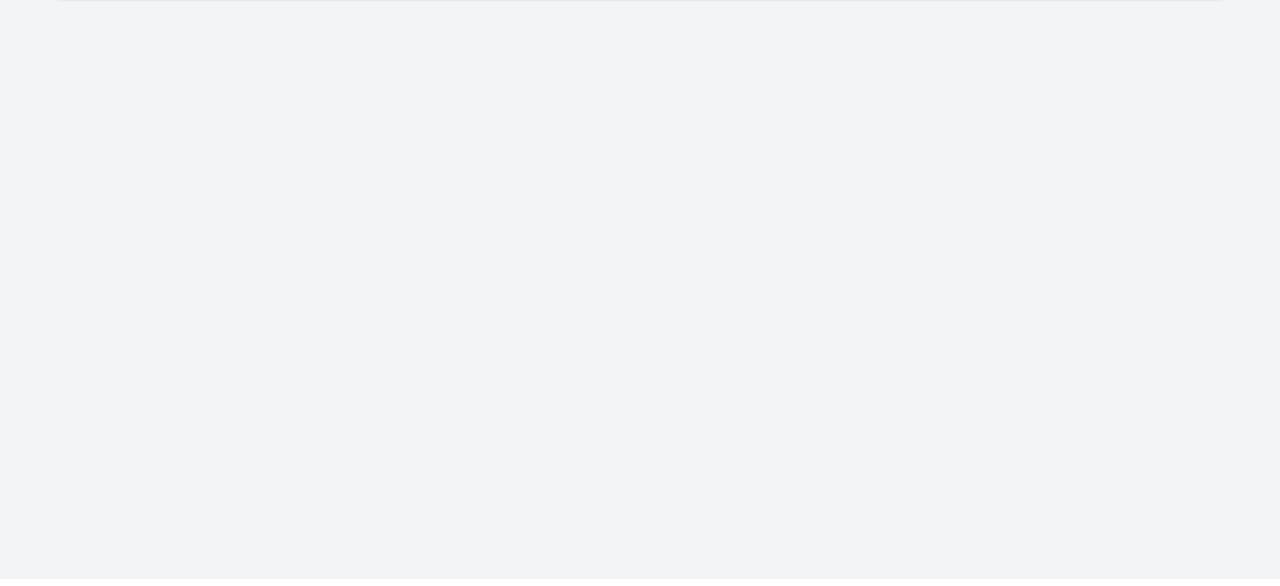
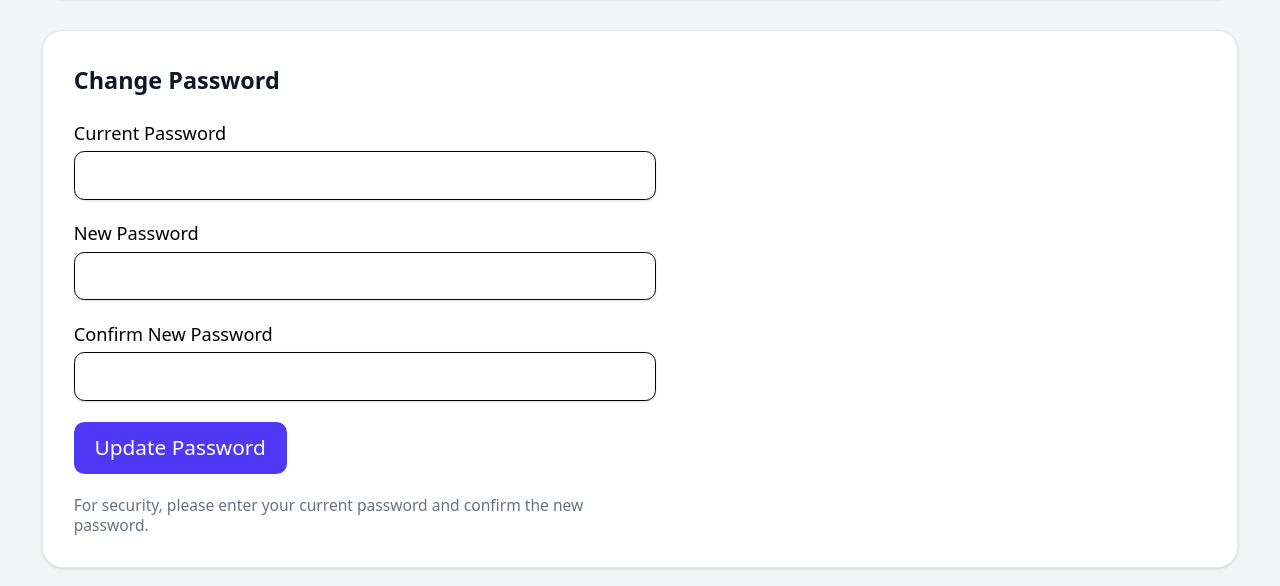
Before and after one commit to Gretwix/Disaster-Match2-Desarrollo, a React (Vite) app: page /Profile in a window 1280 px wide. Shown: the part 294-880 px from the top of the page. Built offline with nearby package versions, Linux system fonts and the light colour scheme; no server answers.

Commit message:
loginRegister

```diff
--- a/src/components/ui/Navigation.tsx
+++ b/src/components/ui/Navigation.tsx
@@ -47,9 +47,14 @@ export default function Navigation() {
         </Link>
       </div>
 
-      {/* Derecha: Links + Logout */}
-      <div className="flex items-center gap-6">
-        {loggedUser && (
+      {/* Derecha: Auth-aware actions */}
+      <div className="flex items-center gap-3 md:gap-4">
+        {(() => {
+          const path = routerState.location.pathname.toLowerCase();
+          const isLanding = path === "/" || path === "/landingpage";
+
+          if (loggedUser) {
+            return (
               <>
                 {loggedUser.role === "admin" && (
                   <Link
@@ -85,7 +90,27 @@ export default function Navigation() {
                   Logout
                 </button>
               </>
-        )}
+            );
+          }
+
+          // Not logged in
+          return isLanding ? (
+            <div className="flex items-center gap-3 md:gap-4">
+              <Link
+                to="/Login"
+                className="px-4 py-2 text-sm md:text-base border border-indigo-500 text-indigo-400 hover:text-white hover:bg-indigo-600 rounded-lg transition-colors duration-200"
+              >
+                Login
+              </Link>
+              <Link
+                to="/Register"
+                className="px-4 py-2 text-sm md:text-base bg-indigo-600 hover:bg-indigo-700 text-white font-medium rounded-lg transition-colors duration-200"
+              >
+                Register
+              </Link>
+            </div>
+          ) : null;
+        })()}
       </div>
     </nav>
   );
--- a/src/components/ui/pages/LandingPage.tsx
+++ b/src/components/ui/pages/LandingPage.tsx
@@ -1,10 +1,8 @@
 import { useNavigate } from "@tanstack/react-router";
-import { getLoggedUser } from "../../../utils/storage";
 import { FaFilter, FaDatabase, FaClock } from "react-icons/fa";
 import Footer from "../Footer";
 export default function LandingPage() {
   const navigate = useNavigate();
-  const user = getLoggedUser();
 
   return (
   <div className="min-h-screen grid grid-rows-[1fr_auto] bg-gray-50">
@@ -25,14 +23,6 @@ export default function LandingPage() {
     >
       Start now
     </button>
-    {!user && (
-      <button
-        onClick={() => navigate({ to: "/Register" })}
-        className="px-6 py-3 border border-indigo-600 text-indigo-600 font-semibold rounded-lg hover:bg-indigo-50 transition"
-      >
-        Register
-      </button>
-    )}
   </div>
 </section>
 
--- a/src/components/ui/pages/Profile.tsx
+++ b/src/components/ui/pages/Profile.tsx
@@ -15,6 +15,7 @@ type User = {
   phone: string;
   company: string;
   user_password?: string;
+  user_address?: string;
 };
 
 const API_URL = "https://localhost:7044/Users";
@@ -57,7 +58,13 @@ const Profile = () => {
   const [user, setUser] = useState<User | null>();
   const [loading, setLoading] = useState(true);
   const [isEditing, setIsEditing] = useState(false);
+  // Change password box state
+  const [pwdCurrent, setPwdCurrent] = useState("");
+  const [pwdNew, setPwdNew] = useState("");
+  const [pwdConfirm, setPwdConfirm] = useState("");
+  const [pwdLoading, setPwdLoading] = useState(false);
   const [formData, setFormData] = useState<User | null>();
+  const [userPasswordRaw, setUserPasswordRaw] = useState<string | undefined>(undefined);
   const loggedUser = getLoggedUser();
   const phoneInputRef = useRef<HTMLInputElement | null>(null);
 
@@ -73,8 +80,10 @@ const Profile = () => {
         email: data.email,
         phone: formatPhone(String(data.phone || "")),
         company: data.company,
-        user_password: data.user_password || "*******",
+        user_password: data.user_password ? "*******" : undefined,
+        user_address: data.user_address ?? "",
       };
+      setUserPasswordRaw(data.user_password);
       setUser(userData);
       setFormData(userData);
     } catch {
@@ -152,26 +161,26 @@ const Profile = () => {
     const cleanPhone = formData.phone.startsWith("+")
       ? "+" + formData.phone.slice(1).replace(/[\s-]/g, "")
       : formData.phone.replace(/[\s-]/g, "");
+    // Do not include password here; password changes are handled in a separate box
+    // Send minimal fields to reduce backend validation issues
     const payload = {
       ID: formData.ID,
       f_name: formData.f_name,
       l_name: formData.l_name,
       username: formData.username,
       email: formData.email,
-      user_password:
-        formData.user_password && formData.user_password !== "*******"
-          ? formData.user_password
-          : user?.user_password || "1234",
       phone: cleanPhone,
-      user_address: "",
       company: formData.company,
-      remember_token: "",
-      fechaRegistro: new Date().toISOString(),
+      user_address: formData.user_address ?? "",
     };
     try {
-      const res = await fetch(`${API_URL}/Update`, {
+      const token = localStorage.getItem("authToken");
+      let res = await fetch(`${API_URL}/Update`, {
         method: "POST",
-        headers: { "Content-Type": "application/json" },
+        headers: {
+          "Content-Type": "application/json",
+          ...(token ? { Authorization: `Bearer ${token}` } : {}),
+        },
         body: JSON.stringify(payload),
       });
       if (res.ok) {
@@ -179,10 +188,88 @@ const Profile = () => {
         setUser({ ...(formData as User) });
         setIsEditing(false);
       } else {
-        toast.error("Error updating profile");
+        // Attempt compatibility retry if backend still requires fields
+        let text = await res.text().catch(() => "");
+        let retried = false;
+        try {
+          const json = JSON.parse(text);
+          const errors = json?.errors || {};
+          if ((errors.user_password || errors.user_address) && !retried) {
+            retried = true;
+            const compatPayload = {
+              ...payload,
+              user_password: userPasswordRaw || "********",
+              user_address: (formData.user_address && formData.user_address.trim() !== "") ? formData.user_address : "N/A",
+            };
+            res = await fetch(`${API_URL}/Update`, {
+              method: "POST",
+              headers: {
+                "Content-Type": "application/json",
+                ...(token ? { Authorization: `Bearer ${token}` } : {}),
+              },
+              body: JSON.stringify(compatPayload),
+            });
+            if (res.ok) {
+              toast.success("Profile updated successfully");
+              setUser({ ...(formData as User) });
+              setIsEditing(false);
+              return;
+            }
+            text = await res.text().catch(() => text);
+          }
+        } catch {
+          // ignore JSON parse errors
+        }
+        console.error("Profile update failed", { status: res.status, payload, error: text });
+        toast.error(text || "Error updating profile");
       }
     } catch {
       toast.error("Error updating profile");
+    }
+  };
+
+  const handleChangePassword = async () => {
+    if (!user?.ID && !(getLoggedUser() as any)?.id) {
+      toast.error("You must be logged in to change password");
+      return;
+    }
+    if (!pwdCurrent || !pwdNew || !pwdConfirm) {
+      toast.error("Please fill in all password fields");
+      return;
+    }
+    if (pwdNew.length < 6) {
+      toast.error("New password must be at least 6 characters");
+      return;
+    }
+    if (pwdNew !== pwdConfirm) {
+      toast.error("New passwords do not match");
+      return;
+    }
+    if (pwdNew === pwdCurrent) {
+      toast.error("New password must be different from current password");
+      return;
+    }
+    try {
+      setPwdLoading(true);
+      const userId = (user as any)?.ID ?? (getLoggedUser() as any)?.id;
+      // New backend route: POST /Users/ChangePassword with { userId, currentPassword, newPassword }
+      const res = await fetch(`${API_URL}/ChangePassword`, {
+        method: "POST",
+        headers: { "Content-Type": "application/json" },
+        body: JSON.stringify({ userId, currentPassword: pwdCurrent, newPassword: pwdNew }),
+      });
+      if (!res.ok) {
+        const text = await res.text().catch(() => "");
+        throw new Error(text || "Failed to change password");
+      }
+      toast.success("Password updated successfully");
+      setPwdCurrent("");
+      setPwdNew("");
+      setPwdConfirm("");
+    } catch (e) {
+      toast.error(e instanceof Error ? e.message : "Error changing password");
+    } finally {
+      setPwdLoading(false);
     }
   };
 
@@ -339,6 +426,7 @@ const Profile = () => {
                         { name: "username", label: "Username", readOnly: true },
                         { name: "email", label: "Email", inputType: "email" },
                         { name: "phone", label: "Phone", inputType: "tel", placeHolder: "+1 xxx xxx xxxx" },
+                        { name: "user_address", label: "Address", inputType: "text" },
                         { name: "company", label: "Company", inputType: "text" },
                       ].map((field) => (
                         <label key={field.name} className="flex flex-col text-sm font-medium">
@@ -359,21 +447,6 @@ const Profile = () => {
                           />
                         </label>
                       ))}
-                      <label className="flex flex-col text-sm font-medium">
-                        New Password
-                        <input
-                          type="password"
-                          name="user_password"
-                          placeholder="Enter new password (optional)"
-                          value={
-                            formData?.user_password && formData.user_password !== "*******"
-                              ? formData.user_password
-                              : ""
-                          }
-                          onChange={handleChange}
-                          className="mt-1 border rounded-lg px-3 py-2 shadow-sm focus:border-indigo-500 focus:ring-2 focus:ring-indigo-500 transition duration-200"
-                        />
-                      </label>
                     </form>
                   )}
                   {!isEditing && (
@@ -400,6 +473,51 @@ const Profile = () => {
             </section>
           </div>
         </div>
+        {/* Change Password Box */}
+        <div className="rounded-2xl bg-white shadow-sm border border-gray-200 mt-6 p-6">
+          <h2 className="text-lg font-semibold text-gray-900 mb-4">Change Password</h2>
+          <div className="grid gap-4 max-w-md">
+            <label className="flex flex-col text-sm font-medium">
+              Current Password
+              <input
+                type="password"
+                value={pwdCurrent}
+                onChange={(e) => setPwdCurrent(e.target.value)}
+                className="mt-1 border rounded-lg px-3 py-2 shadow-sm focus:border-indigo-500 focus:ring-2 focus:ring-indigo-500 transition duration-200"
+              />
+            </label>
+            <label className="flex flex-col text-sm font-medium">
+              New Password
+              <input
+                type="password"
+                value={pwdNew}
+                onChange={(e) => setPwdNew(e.target.value)}
+                className="mt-1 border rounded-lg px-3 py-2 shadow-sm focus:border-indigo-500 focus:ring-2 focus:ring-indigo-500 transition duration-200"
+              />
+            </label>
+            <label className="flex flex-col text-sm font-medium">
+              Confirm New Password
+              <input
+                type="password"
+                value={pwdConfirm}
+                onChange={(e) => setPwdConfirm(e.target.value)}
+                className="mt-1 border rounded-lg px-3 py-2 shadow-sm focus:border-indigo-500 focus:ring-2 focus:ring-indigo-500 transition duration-200"
+              />
+            </label>
+            <div>
+              <button
+                onClick={handleChangePassword}
+                disabled={pwdLoading}
+                className={`px-4 py-2 rounded-lg text-white font-medium transition ${
+                  pwdLoading ? 'bg-gray-400 cursor-not-allowed' : 'bg-indigo-600 hover:bg-indigo-700'
+                }`}
+              >
+                {pwdLoading ? 'Updating…' : 'Update Password'}
+              </button>
+            </div>
+            <p className="text-xs text-gray-500">For security, please enter your current password and confirm the new password.</p>
+          </div>
+        </div>
       </div>
     </div>
   );
```
Lines whose indentation alone changed are shown as unchanged.
